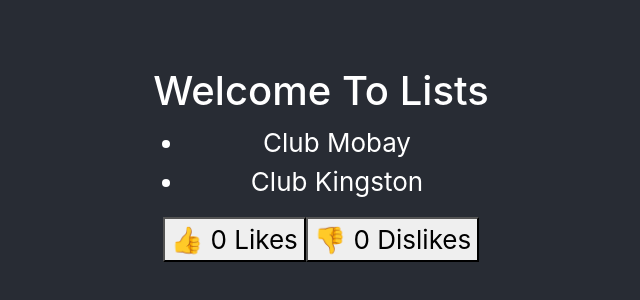
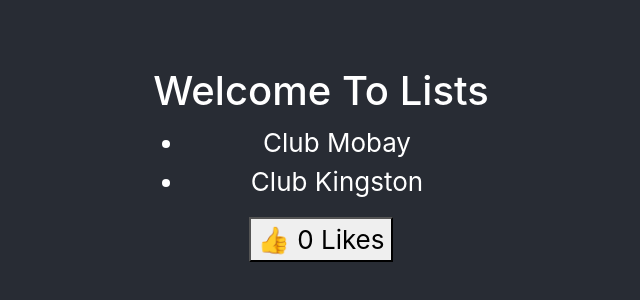
Before and after one commit to Khushh10/ecom, a React (Create React App) app: page / in a window 1280 px wide. Shown: the part 236-536 px from the top of the page, without its empty margins (319-959 px from the left). Built offline with nearby package versions, Linux system fonts and the light colour scheme.

Commit message:
useEffect Added

```diff
--- a/src/App.tsx
+++ b/src/App.tsx
@@ -1,6 +1,6 @@
 import React from 'react';
 import './App.css';
-import { useState } from 'react';
+import { useState, useEffect } from 'react';
 
 let name = "Khush";
 function App() {
@@ -46,25 +46,17 @@ const user = {
 
 function MyButtonL() {
   const [count, setCount] = useState(0);
-
   function alertC() {
     setCount(count + 1);
+    console.log("slert", count)
   }
+
+  useEffect(() => {
+    console.log("useeffect", count)
+  }, [count]);
 
   return (
     <button onClick={alertC}>👍 {count} Likes</button>
-  );
-}
-
-function MyButtonD() {
-  const [count, setCount] = useState(0);
-
-  function alertC() {
-    setCount(count + 1);
-  }
-
-  return (
-    <button onClick={alertC}>👎 {count} Dislikes</button>
   );
 }
 
@@ -84,7 +76,6 @@ function renderList() {
           <h1>Welcome To Lists</h1>
           <ul>{city}</ul>
           <MyButtonL />
-          <MyButtonD />
         </div>
       </header>
     </div>
```
